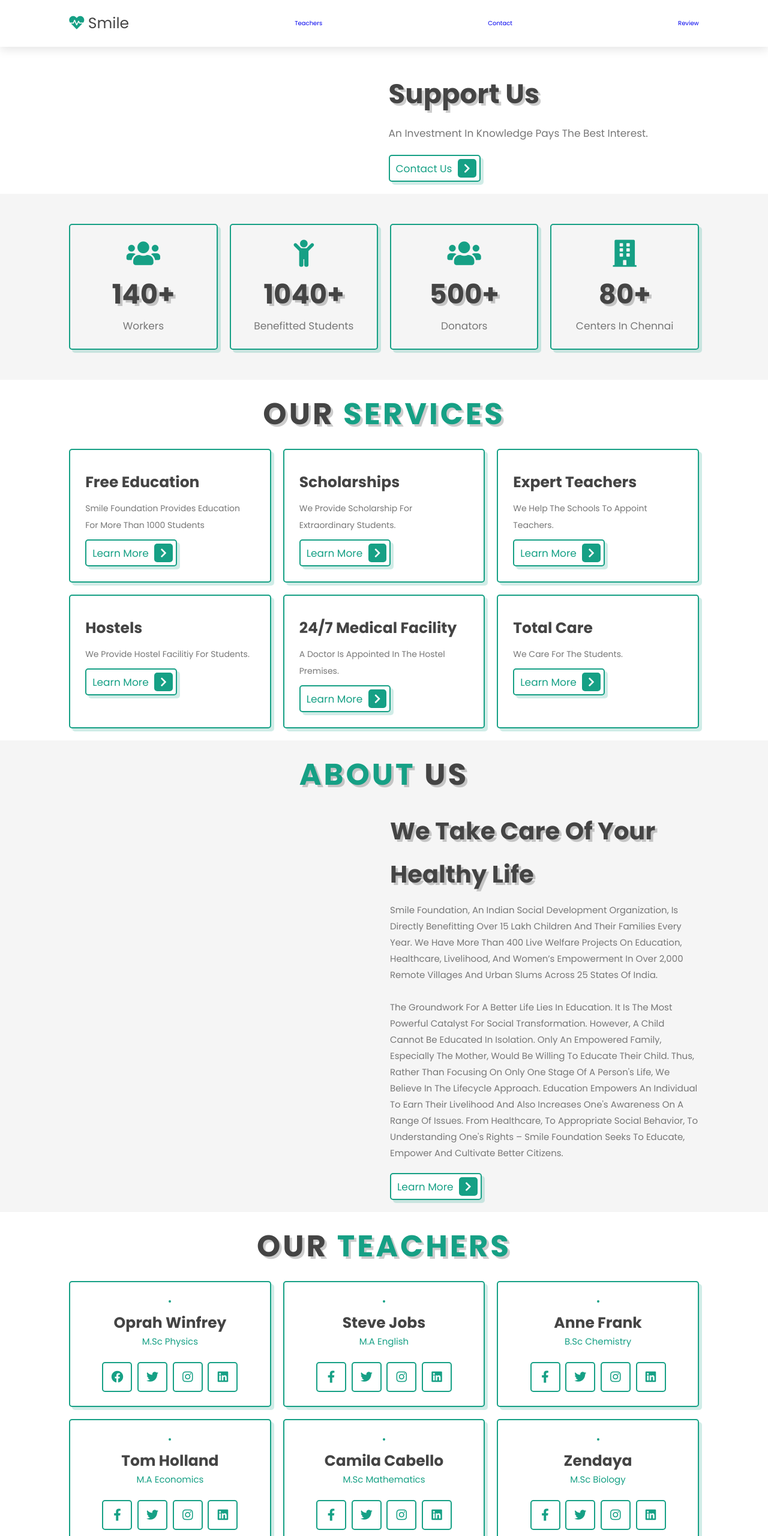
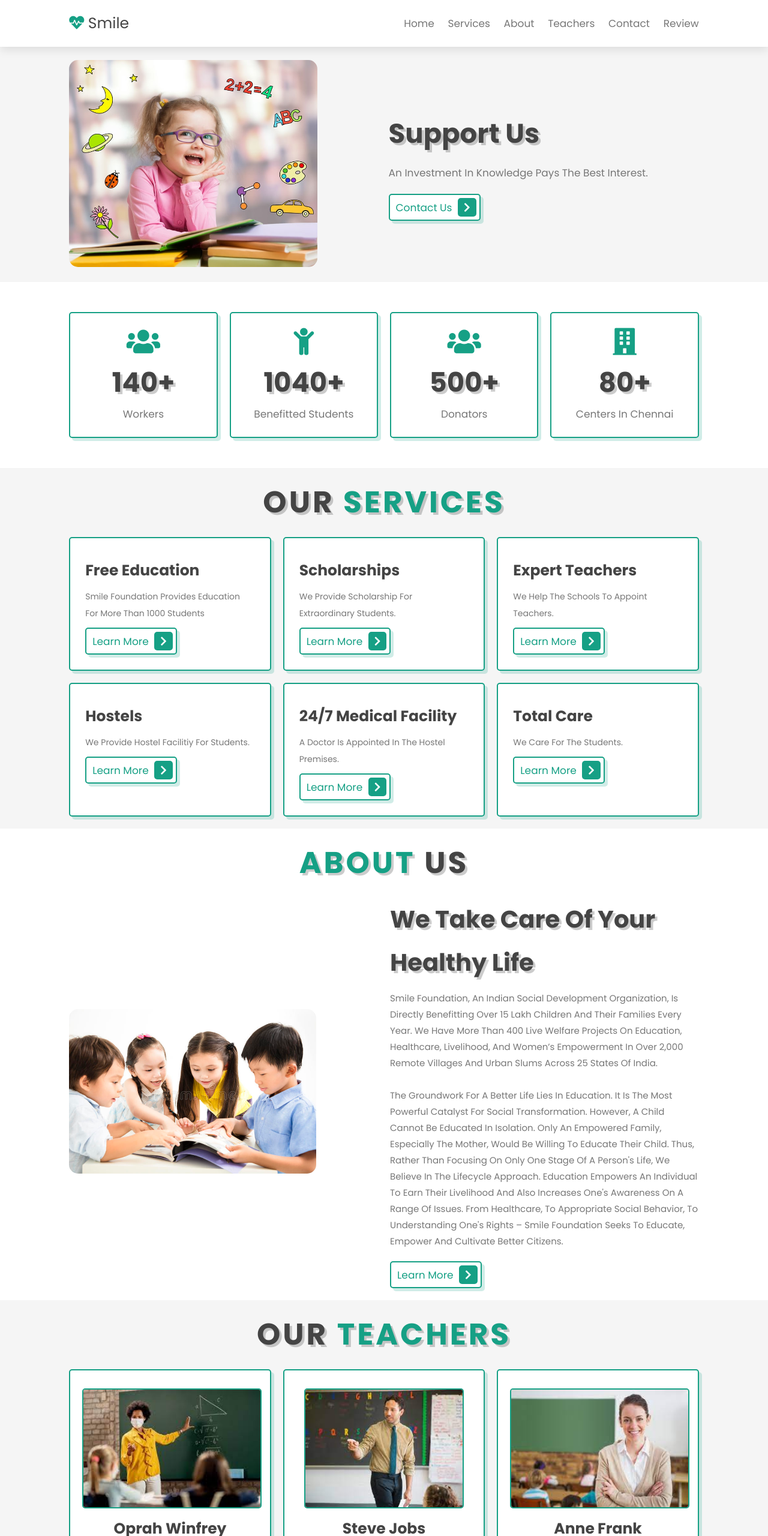
Before and after one commit to HemalathaT2/Web-Dev-task-NGO, a plain HTML site: page index.html in a window 1280 px wide. Shown: the top 2560 px of the page at 60% size. Drawn offline with Linux system fonts and the light colour scheme.

Commit message:
Update index.html

```diff
--- a/index.html
+++ b/index.html
@@ -13,23 +13,23 @@
     <link rel="stylesheet" href="style.css">
 
 </head>
-    <nav class="navbar">
-        <a href="#home">home</a>
-        <a href="#services">services</a>
-        <a href="#about">about</a>
 <body>
 
+<!-- header section starts  -->
 
 <header class="header">
 
     <a href="#" class="logo"> <i class="fas fa-heartbeat"></i> Smile </a>
 
+    <nav class="navbar">
+        <a href="#home">home</a>
+        <a href="#services">services</a>
+        <a href="#about">about</a>
         <a href="#teachers">teachers</a>
         <a href="#book">Contact</a>
         <a href="#review">review</a>
 
     </nav>
-
     <div id="menu-btn" class="fas fa-bars"></div>
 
 </header>
@@ -39,7 +39,7 @@
 <section class="home" id="home">
 
     <div class="image">
-        <img src="image/home.jpg" alt="">
+        <img src="home.jpg" alt="">
     </div>
 
     <div class="content">
@@ -138,7 +138,7 @@
     <div class="row">
 
         <div class="image">
-            <img src="image/about.jpg" alt="">
+            <img src="about.jpg" alt="">
         </div>
 
         <div class="content">
@@ -163,7 +163,7 @@ Education empowers an individual to earn their livelihood and also increases one
     <div class="box-container">
 
         <div class="box">
-            <img src="image/teacher1.jpg" alt="">
+            <img src="teacher1.jpg" alt="">
             <h3>Oprah Winfrey</h3>
             <span>M.Sc Physics</span>
             <div class="share">
@@ -175,7 +175,7 @@ Education empowers an individual to earn their livelihood and also increases one
         </div>
 
         <div class="box">
-            <img src="image/teacher2.jpg" alt="">
+            <img src="teacher2.jpg" alt="">
             <h3>Steve Jobs</h3>
             <span>M.A English</span>
             <div class="share">
@@ -187,7 +187,7 @@ Education empowers an individual to earn their livelihood and also increases one
         </div>
 
         <div class="box">
-            <img src="image/teacher3.jpg" alt="">
+            <img src="teacher3.jpg" alt="">
             <h3>Anne Frank</h3>
             <span>B.Sc Chemistry</span>
             <div class="share">
@@ -199,7 +199,7 @@ Education empowers an individual to earn their livelihood and also increases one
         </div>
 
         <div class="box">
-            <img src="image/teacher4.jpg" alt="">
+            <img src="teacher4.jpg" alt="">
             <h3>Tom Holland</h3>
             <span>M.A Economics</span>
             <div class="share">
@@ -211,7 +211,7 @@ Education empowers an individual to earn their livelihood and also increases one
         </div>
 
         <div class="box">
-            <img src="image/teacher5.jpg" alt="">
+            <img src="teacher5.jpg" alt="">
             <h3>Camila Cabello</h3>
             <span>M.Sc Mathematics</span>
             <div class="share">
@@ -223,7 +223,7 @@ Education empowers an individual to earn their livelihood and also increases one
         </div>
 
         <div class="box">
-            <img src="image/teacher6.jpg" alt="">
+            <img src="teacher6.jpg" alt="">
             <h3>Zendaya</h3>
             <span>M.Sc Biology</span>
             <div class="share">
@@ -247,7 +247,7 @@ Education empowers an individual to earn their livelihood and also increases one
     <div class="row">
 
         <div class="image">
-            <img src="image/contact.jpg" alt="">
+            <img src="contact.jpg" alt="">
         </div>
 
         <form action="https://formspree.io/f/xeqnrokk" method="POST">
@@ -272,7 +272,7 @@ Education empowers an individual to earn their livelihood and also increases one
     <div class="box-container">
 
         <div class="box">
-            <img src="image/pic-1.png" alt="">
+            <img src="pic-1.png" alt="">
             <h3>john deo</h3>
             <div class="stars">
                 <i class="fas fa-star"></i>
@@ -285,7 +285,7 @@ Education empowers an individual to earn their livelihood and also increases one
         </div>
 
         <div class="box">
-            <img src="image/pic-2.png" alt="">
+            <img src="pic-2.png" alt="">
             <h3>Stella Bob</h3>
             <div class="stars">
                 <i class="fas fa-star"></i>
@@ -298,7 +298,7 @@ Education empowers an individual to earn their livelihood and also increases one
         </div>
 
         <div class="box">
-            <img src="image/pic-3.png" alt="">
+            <img src="pic-3.png" alt="">
             <h3>Jack</h3>
             <div class="stars">
                 <i class="fas fa-star"></i>
```
